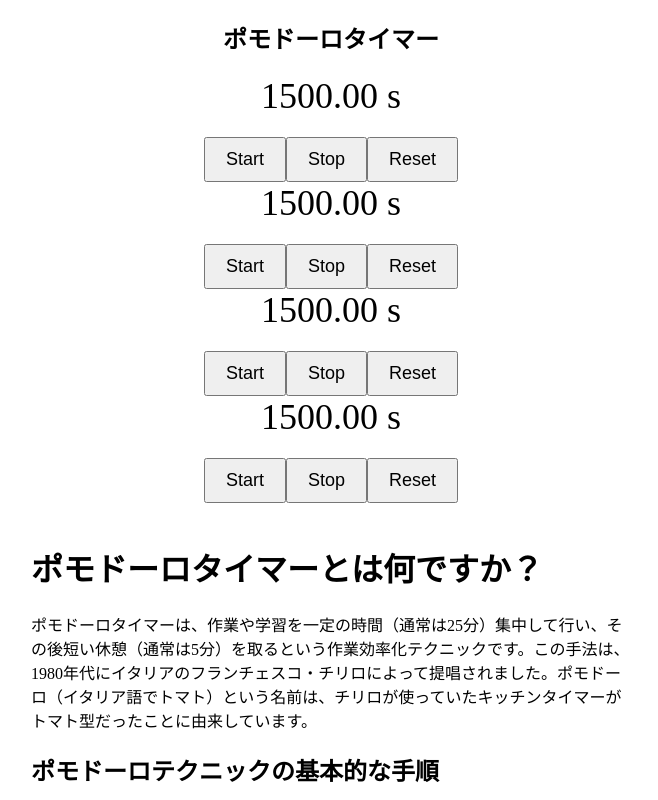
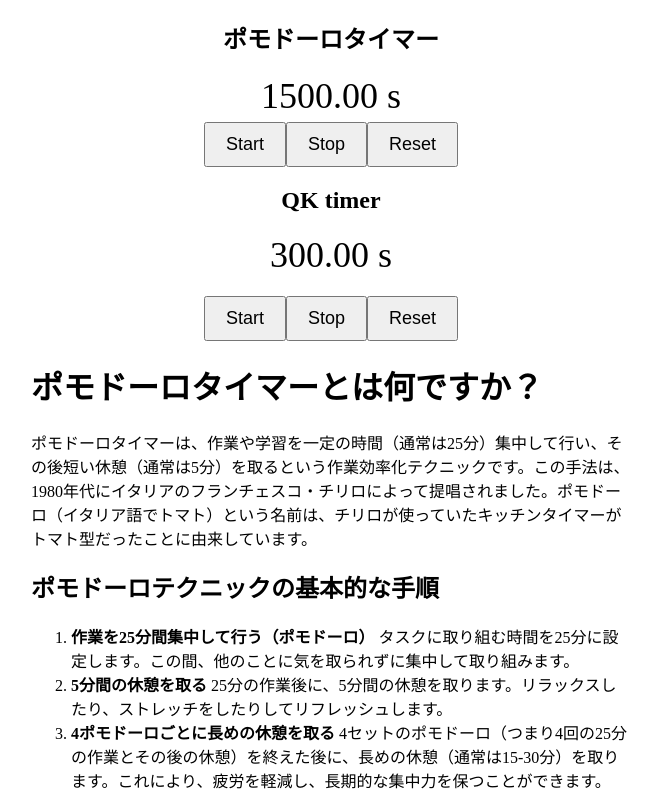
Before and after one commit to okomemokox2/react-timer, a Next.js app: page / in a window 1280 px wide. Shown: the top 800 px of the page, without its empty margins (309-967 px from the left). Built offline with nearby package versions, Linux system fonts and the light colour scheme.

Commit message:
deleted tiemr2, 3

```diff
--- a/src/pages/index.tsx
+++ b/src/pages/index.tsx
@@ -2,12 +2,8 @@ import React, {useState, useEffect} from 'react'
 
 const Gakutowatch = () => {
   const [time1, setTime1] = useState<number>(1500000)
-  const [time2, setTime2] = useState<number>(1500000)
-  const [time3, setTime3] = useState<number>(1500000)
-  const [time4, setTime4] = useState<number>(1500000)
+  const [time4, setTime4] = useState<number>(300000)
   const [timerId1, setTimerId1] = useState<NodeJS.Timeout | null>(null)
-  const [timerId2, setTimerId2] = useState<NodeJS.Timeout | null>(null)
-  const [timerId3, setTimerId3] = useState<NodeJS.Timeout | null>(null)
   const [timerId4, setTimerId4] = useState<NodeJS.Timeout | null>(null)
   const [lapTimes, setLapTimes] = useState<number[]>([]);
   const [lap, plusCount] = useState<number>(0)
@@ -34,48 +30,6 @@ const Gakutowatch = () => {
     setTimerId1(null)
   }
 
-      // startを押したときの処理
-  const watchStart2 = () => {
-    if (timerId2) return
-    // 10ミリ秒ごとにtimeの変数を上書き
-    const id: NodeJS.Timeout = setInterval(() => setTime2((prevTime) => prevTime - 10), 10)
-    setTimerId2(id)
-  }
-
-  // stopを押したときの処理
-  const watchStop2 = () => {
-    // 一定間隔ごとに実行する処理を解除
-    if (timerId2) clearInterval(timerId2)
-    setTimerId2(null)
-  }
-
-  const watchReset2 = () => {
-    setTime2(1500000)
-    if (timerId2) clearInterval(timerId2)
-    setTimerId2(null)
-  }
-
-    // startを押したときの処理
-    const watchStart3 = () => {
-      if (timerId3) return
-      // 10ミリ秒ごとにtimeの変数を上書き
-      const id: NodeJS.Timeout = setInterval(() => setTime3((prevTime) => prevTime - 10), 10)
-      setTimerId3(id)
-    }
-
-    // stopを押したときの処理
-    const watchStop3 = () => {
-      // 一定間隔ごとに実行する処理を解除
-      if (timerId3) clearInterval(timerId3)
-      setTimerId3(null)
-    }
-
-    const watchReset3 = () => {
-      setTime3(1500000)
-      if (timerId3) clearInterval(timerId3)
-      setTimerId3(null)
-    }
-
     // startを押したときの処理
     const watchStart4 = () => {
       if (timerId4) return
@@ -92,7 +46,7 @@ const Gakutowatch = () => {
     }
 
     const watchReset4 = () => {
-      setTime4(1500000)
+      setTime4(300000)
       if (timerId4) clearInterval(timerId4)
       setTimerId4(null)
     }
@@ -123,41 +77,24 @@ const Gakutowatch = () => {
 }
 */}
 
+
 return (
   <div className='timer'>
     <div className="timer-container">
       <h2>ポモドーロタイマー</h2>
-      <div className="timer-display">{(time1 / 1000).toFixed(2)} s</div>
-      <button className="timer-button" onClick={watchStart1}>Start</button>
-      <button className="timer-button" onClick={watchStop1}>Stop</button>
-      <button className="timer-button" onClick={watchReset1}>Reset</button>
-      <div className="timer-display">{(time2 / 1000).toFixed(2)} s</div>
-      <button className="timer-button" onClick={watchStart2}>Start</button>
-      <button className="timer-button" onClick={watchStop2}>Stop</button>
-      <button className="timer-button" onClick={watchReset2}>Reset</button>
-      <div className="timer-display">{(time3 / 1000).toFixed(2)} s</div>
-      <button className="timer-button" onClick={watchStart3}>Start</button>
-      <button className="timer-button" onClick={watchStop3}>Stop</button>
-      <button className="timer-button" onClick={watchReset3}>Reset</button>
-      <div className="timer-display">{(time4 / 1000).toFixed(2)} s</div>
+      <div className='three-timers'>
+        <div className="timer-display1">{(time1 / 1000).toFixed(2)} s</div>
+        <button className="timer-button" onClick={watchStart1}>Start</button>
+        <button className="timer-button" onClick={watchStop1}>Stop</button>
+        <button className="timer-button" onClick={watchReset1}>Reset</button>
+      </div>
+      <h2>QK timer</h2>
+      <div className="qk-timer-display">{(time4 / 1000).toFixed(2)} s</div>
       <button className="timer-button" onClick={watchStart4}>Start</button>
       <button className="timer-button" onClick={watchStop4}>Stop</button>
       <button className="timer-button" onClick={watchReset4}>Reset</button>
-      <div className="button-container">
-      {/*  <button className="timer-button" onClick={watchReset}>Reset</button>
-        <button className="timer-button" onClick={saveLapTime}>Record</button>*/}
-      </div>
     </div>
-{/*
-    <div className="lap-times-container">
-      <h3>ラップタイム</h3>
-      <ul>
-        {lapTimes.map((lapTime, index) => (
-          <li key={index}>{(lapTime / 1000).toFixed(2)} s</li>
-        ))}
-      </ul>
-    </div>
-        */}
+
     <div className="info-container">
       <h1>ポモドーロタイマーとは何ですか？</h1>
       <p>
--- a/src/styles/globals.css
+++ b/src/styles/globals.css
@@ -44,11 +44,6 @@ body {
   max-width: 300px;
 }
 
-.timer-display {
-  font-size: 36px;
-  margin-bottom: 20px;
-}
-
 .button-container {
   display: flex;
   justify-content: space-around;
@@ -59,3 +54,13 @@ body {
   padding: 10px 20px;
   font-size: 18px;
 }
+
+.three-timers {
+  padding-right: 100;
+  font-size: 36px;
+}
+
+.qk-timer-display {
+  font-size: 36px;
+  margin-bottom: 20px;
+}
```
